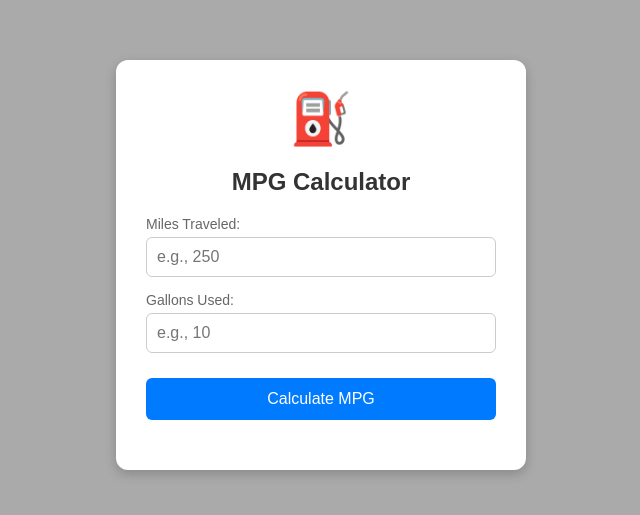
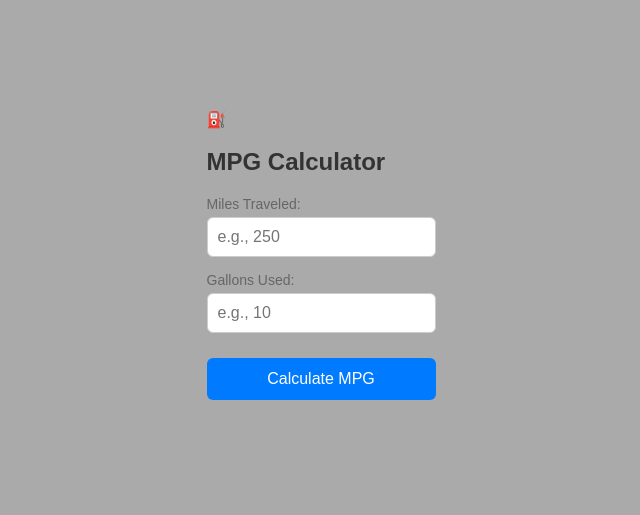
Before and after one commit to Agreene2056/calculator, a plain HTML site: page index.html in a window 1280 px wide. Shown: the part 135-650 px from the top of the page, without its empty margins (319-959 px from the left). Drawn offline with Linux system fonts and the light colour scheme.

```diff
--- a/index.html
+++ b/index.html
@@ -21,19 +21,7 @@
             color: #333;
         }
 
-		.calculator-card {
-    background-color: white;
-    width: 350px;
-    padding: 30px;
-    border-radius: 12px;
-    box-shadow: 0 4px 12px rgba(0,0,0,0.2);
-    text-align: center;
-}
 
-.logo {
-    font-size: 50px;
-    margin-bottom: 10px;
-}
         .input-group {
             margin-bottom: 15px;
             text-align: left;
```
